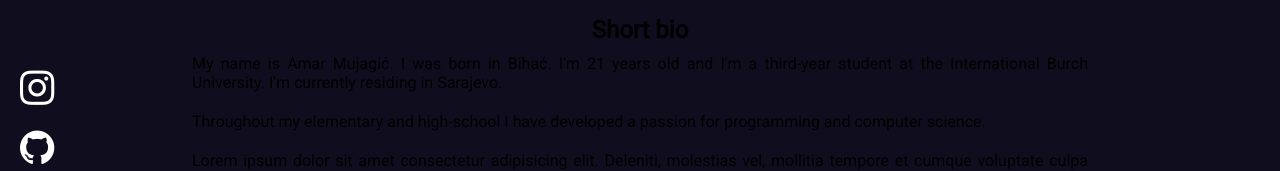
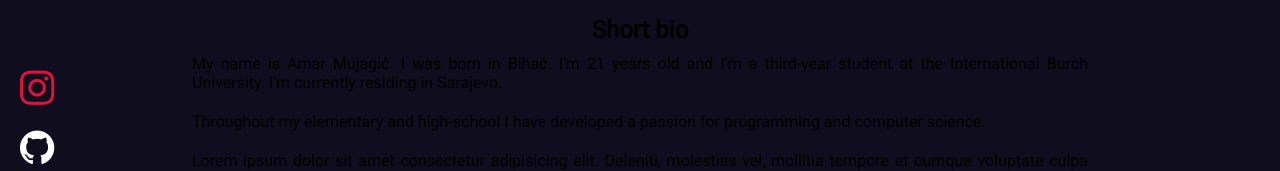
Before and after one commit to amarell/land, a plain HTML site: page index.html in a window 1280 px wide. In both pictures the pointer is over the link 37 px from the left and 270 px from the top of the page. Shown: the part 182-353 px from the top of the page. Drawn offline with Linux system fonts and the light colour scheme.

Commit message:
added hover effect for sidebar items

```diff
--- a/styles.css
+++ b/styles.css
@@ -35,6 +35,10 @@ body {
   text-decoration: none;
   margin: 10px;
   color: white;
+}
+
+.sidebar > a:hover {
+  color: crimson;
 }
 
 .vl {
```
